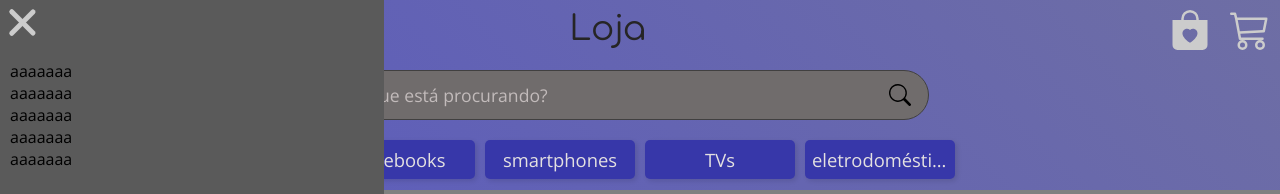
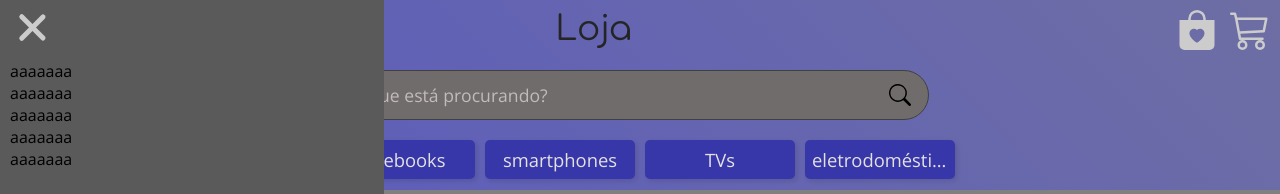
Before and after one commit to ViniiR/siteDeVendas, a website: page index.html in a window 1280 px wide. Both pictures are taken after a click on the label 27 px from the left and 30 px from the top of the page. Shown: the top 194 px of the page. Drawn offline with nearby package versions, Linux system fonts and the light colour scheme.

Commit message:
sidebar done*

```diff
--- a/index.html
+++ b/index.html
@@ -10,14 +10,18 @@
     <link rel="stylesheet" href="mobile.css" media="(min-width: 320px)">
     <link rel="stylesheet" href="tablets.css" media="(min-width: 768px)">
     <link rel="stylesheet" href="desktop.css" media="(min-width: 1024px)">
-    <script src="index.js" defer></script>
+    <script src="ind ex.js" defer></script>
 </head>
 <body>
     <header>
         <aside class="sideBar">
             <section>
                 <div class="xDivision">
-
+                    <div>
+                        <label class="menuButton">
+                            <input type="checkbox" name="menu" id="menu">
+                        </label>
+                    </div>
                 </div>
                 <article class="contentArticle">
                     <ul>
@@ -32,10 +36,9 @@
         </aside>
         <div class="headerContainer">
             <div class="headerButtonRow">
-                <label class="menuButton">
-                    <input type="checkbox" name="menu" id="menu">
-                </label>
-                <span class="shopName">Loja</span>
+                <div class="nameContainer">
+                    <span class="shopName">Loja</span>
+                </div>
                 <span class="innerButtonRow">
                     <button class="favoritos">
                         <a href="#">
--- a/index.js
+++ b/index.js
@@ -9,9 +9,9 @@ input.addEventListener("click", function () {
         sideBar.style.transform === "" ||
         sideBar.style.transform === "translateX(-100%)"
     ) {
-        sideBar.style.transform = "translateX(0%)";
+        this.style.position = "fixed";
     } else {
-        sideBar.style.transform = "translateX(-100%)";
+        this.style.position = "";
     }
-    console.log(sideBar.style.transform);
+    console.log(this.style.position);
 });
--- a/menuStyle.css
+++ b/menuStyle.css
@@ -20,8 +20,18 @@
     flex-direction: column;
     gap: var(--gap);
     width: max-content;
+    height: max-content;
     cursor: pointer;
     z-index: 999999;
+    padding: 5px;
+    position: absolute;
+    left: 105%;
+    background-color: rgb(90, 90, 90);
+    border-radius: 5px;
+}
+
+.menuButton:has(input:checked) {
+    left: 15px;
 }
 
 .menuButton::after,
@@ -60,10 +70,12 @@
 .menuButton input:checked {
     opacity: 0;
     width: 0px;
+    width: 10px;
 }
 
 .xDivision {
     height: calc(var(--button-height) * 2);
+    padding: 10px;
 }
 
 .sideBar {
@@ -74,6 +86,11 @@
     background-color: rgb(90, 90, 90);
     height: 100vh;
     z-index: 9999;
+    transition: transform ease .3s;
+}
+
+.sideBar:has(input:checked) {
+    transform: translateX(0);
 }
 
 .sideBar > section {
--- a/style.css
+++ b/style.css
@@ -20,6 +20,7 @@ header .headerButtonRow {
     flex-direction: row;
     justify-content: space-between;
     margin-bottom: 10px;
+    height: max-content;
 }
 
 .headerButtonRow .innerButtonRow {
@@ -53,6 +54,11 @@ header .headerButtonRow {
 .innerButtonRow a:hover {
     fill: #3974ff;
     transform: translate(-2px,-3px);
+}
+
+.nameContainer {
+    text-align: center;
+    width: 100%;
 }
 
 .headerButtonRow .shopName {
```
